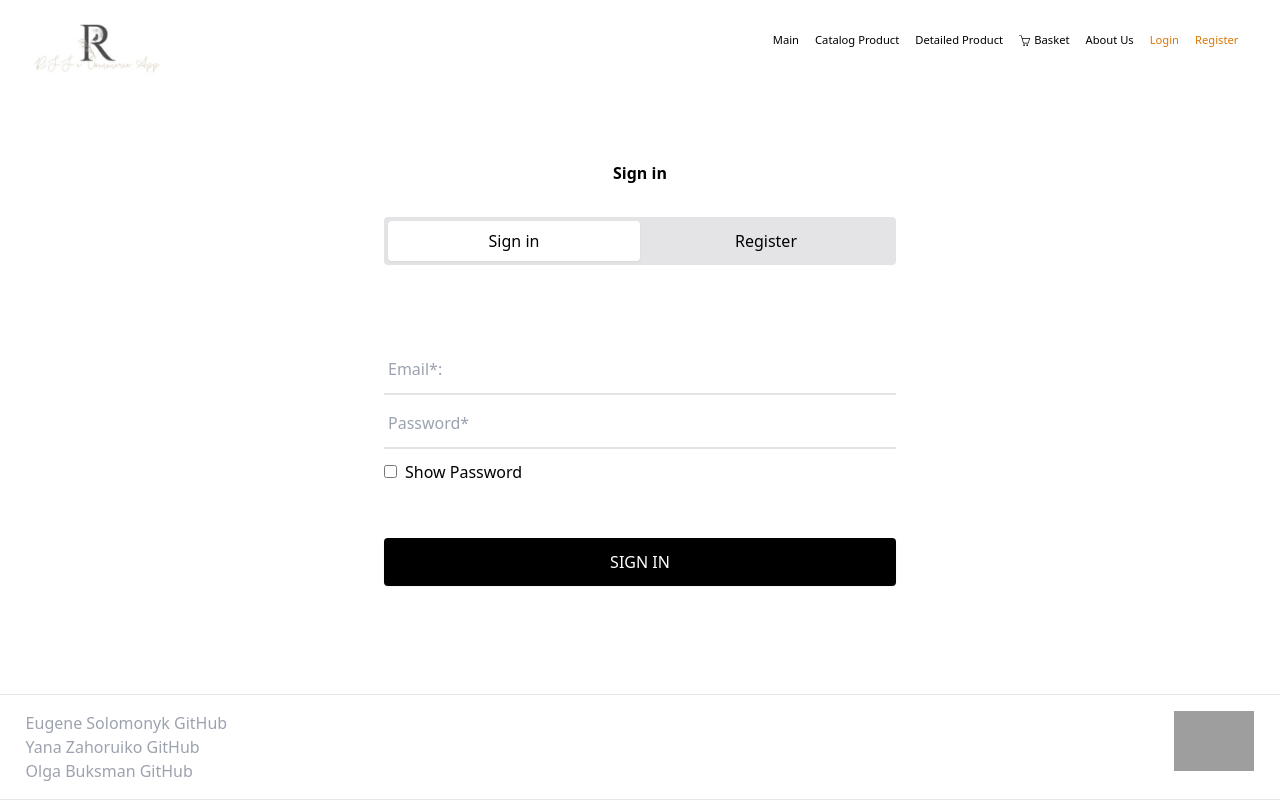
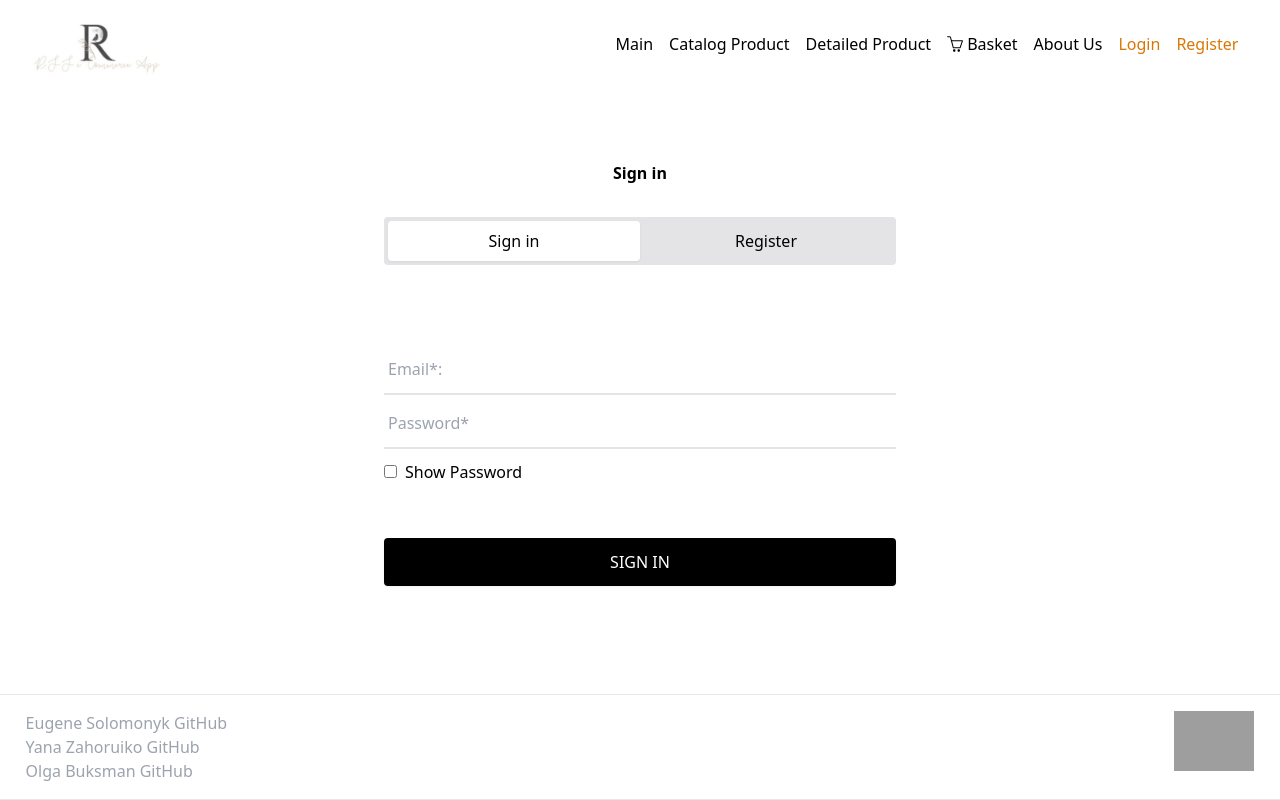
Before and after one commit to SoloSoft2000/eCommerce-Application, a React app: page /login in a window 1280 px wide. Built offline with nearby package versions, Linux system fonts and the light colour scheme; grey boxes are pictures that could not be loaded.

Commit message:
feat: added another font-size

```diff
--- a/src/_components/Navigation.tsx
+++ b/src/_components/Navigation.tsx
@@ -20,29 +20,29 @@ function Navigation({ isOpen }: NavigationProps): React.JSX.Element {
     <nav
       className={`flex max-md:flex-col max-md:fixed max-md:justify-start max-md:items-center md:justify-between max-md:gap-6 max-md:pt-6 md:gap-4 md:m-8 max-md:m-0 max-md:z-50 max-md:w-3/4 max-md:drop-shadow-md	max-md:h-full max-md:bg-white
       max-md:top-0 max-md:-left-3/4 max-md:transition-transform
-      max-md:duration-400 max-md:ease-linear ${isOpen ? 'active' : ''}`}
+      max-md:duration-400 max-md:ease-linear ${isOpen ? 'translate-x-full' : ''}`}
     >
       <Link
-        className="hover:text-neutral-500 max-md:text-2xl md:text-sm"
+        className="hover:text-neutral-500 max-lg:text-sm max-md:text-2xl"
         to="/"
       >
         Main
       </Link>
       <>
         <Link
-          className="hover:text-neutral-500 max-md:text-2xl md:text-sm"
+          className="hover:text-neutral-500 max-lg:text-sm max-md:text-2xl"
           to="/catalog"
         >
           Catalog Product
         </Link>
         <Link
-          className="hover:text-neutral-500 max-md:text-2xl md:text-sm"
+          className="hover:text-neutral-500 max-lg:text-sm max-md:text-2xl"
           to="/product"
         >
           Detailed Product
         </Link>
         <Link
-          className="hover:text-neutral-500 max-md:text-2xl md:text-sm"
+          className="hover:text-neutral-500 max-lg:text-sm max-md:text-2xl"
           to="/basket"
         >
           <div className="flex items-center">
@@ -51,7 +51,7 @@ function Navigation({ isOpen }: NavigationProps): React.JSX.Element {
         </Link>
       </>
       <Link
-        className="hover:text-neutral-500 max-md:text-2xl md:text-sm"
+        className="hover:text-neutral-500 max-lg:text-sm max-md:text-2xl"
         to="/about"
       >
         About Us
@@ -60,7 +60,7 @@ function Navigation({ isOpen }: NavigationProps): React.JSX.Element {
       {customer.id && (
         <>
           <Link
-            className="hover:text-neutral-500 max-md:text-2xl md:text-sm"
+            className="hover:text-neutral-500 max-lg:text-sm max-md:text-2xl"
             to="/profile"
           >
             <div className="flex items-center">
@@ -68,7 +68,7 @@ function Navigation({ isOpen }: NavigationProps): React.JSX.Element {
             </div>
           </Link>
           <Link
-            className="text-amber-600 hover:text-amber-500 max-md:text-2xl md:text-sm"
+            className="text-amber-600 hover:text-amber-500 max-lg:text-sm max-md:text-2xl"
             to="/"
             onClick={handleLogout}
           >
@@ -79,13 +79,13 @@ function Navigation({ isOpen }: NavigationProps): React.JSX.Element {
       {!customer.id && (
         <>
           <Link
-            className="text-amber-600 hover:text-amber-500 max-md:text-2xl md:text-sm"
+            className="text-amber-600 hover:text-amber-500 max-lg:text-sm max-md:text-2xl"
             to="/login"
           >
             Login
           </Link>
           <Link
-            className="text-amber-600 hover:text-amber-500 max-md:text-2xl md:text-sm"
+            className="text-amber-600 hover:text-amber-500 max-lg:text-sm max-md:text-2xl"
             to="/register"
           >
             Register
--- a/src/assets/styles/index.css
+++ b/src/assets/styles/index.css
@@ -21,7 +21,3 @@ main,
 .main {
   flex: 1 1 auto;
 }
-
-.active {
-  transform: translateX(100%);
-}
```
